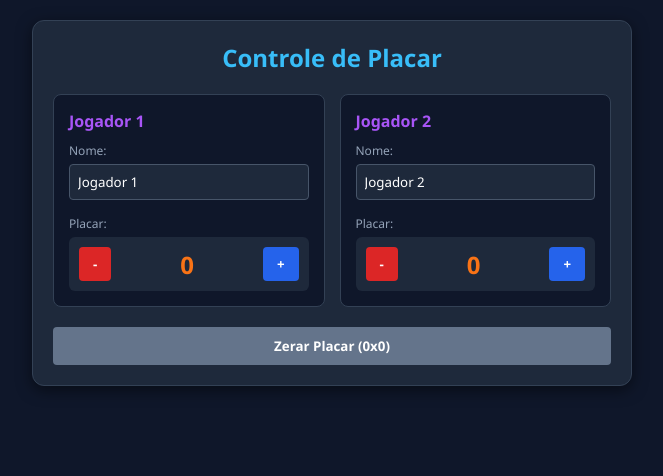
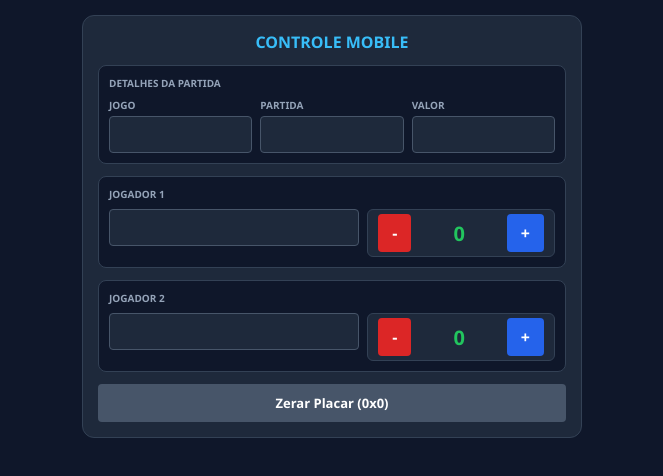
Before and after one commit to sinucabrasileira/home, a plain HTML site: page live/painel.html in a window 1280 px wide. Shown: the whole page, without its empty margins (308-971 px from the left). Drawn offline with nearby package versions, Linux system fonts and the light colour scheme; no server answers.

Commit message:
Update painel.html

```diff
--- a/live/painel.html
+++ b/live/painel.html
@@ -2,163 +2,161 @@
 <html lang="pt-BR">
 <head>
     <meta charset="UTF-8">
-    <title>Painel de Controle - Placar</title>
+    <meta name="viewport" content="width=device-width, initial-scale=1.0">
+    <title>Controle - Placar Celular</title>
+    <script src="/socket.io/socket.io.js"></script>
     <style>
-        * { box-sizing: border-box; margin: 0; padding: 0; font-family: 'Segoe UI', Tahoma, Geneva, Verdana, sans-serif; }
-        body { background: #0f172a; color: #f8fafc; padding: 20px; display: flex; justify-content: center; }
+        * { box-sizing: border-box; margin: 0; padding: 0; font-family: 'Segoe UI', system-ui, sans-serif; }
+        body { background: #0f172a; color: #f8fafc; padding: 15px; display: flex; justify-content: center; }
 
         .container {
-            width: 100%;
-            max-width: 600px;
-            background: #1e293b;
-            padding: 20px;
-            border-radius: 12px;
-            box-shadow: 0 4px 15px rgba(0,0,0,0.5);
-            border: 1px solid #334155;
+            width: 100%; max-width: 500px;
+            background: #1e293b; padding: 15px;
+            border-radius: 12px; border: 1px solid #334155;
+            display: flex; flex-direction: column; gap: 12px;
         }
 
-        h2 { text-align: center; margin-bottom: 20px; color: #38bdf8; }
+        h2 { text-align: center; color: #38bdf8; font-size: 16px; text-transform: uppercase; }
 
-        .row { display: flex; gap: 15px; margin-bottom: 20px; }
-
-        .box {
-            flex: 1;
-            background: #0f172a;
-            padding: 15px;
-            border-radius: 8px;
-            border: 1px solid #334155;
+        .section-box {
+            background: #0f172a; padding: 10px;
+            border-radius: 8px; border: 1px solid #334155;
+            display: flex; flex-direction: column; gap: 8px;
         }
 
-        .box h3 { margin-bottom: 10px; font-size: 16px; color: #a855f7; }
+        .row { display: flex; gap: 8px; }
+        .col { flex: 1; display: flex; flex-direction: column; gap: 4px; }
 
-        label { display: block; font-size: 12px; color: #94a3b8; margin-bottom: 5px; }
-        input[type="text"] {
-            width: 100%;
-            padding: 8px;
-            background: #1e293b;
-            border: 1px solid #475569;
-            color: #fff;
-            border-radius: 4px;
-            margin-bottom: 15px;
+        label { font-size: 10px; color: #94a3b8; font-weight: 600; text-transform: uppercase; }
+        input {
+            background: #1e293b; border: 1px solid #475569;
+            color: #fff; padding: 8px; border-radius: 4px; font-size: 14px; outline: none; width: 100%;
+        }
+        input:focus { border-color: #22c55e; }
+
+        .score-control {
+            display: flex; align-items: center; justify-content: space-between;
+            background: #1e293b; padding: 4px 10px; border-radius: 6px; border: 1px solid #334155;
         }
 
-        .score-control {
-            display: flex;
-            align-items: center;
-            justify-content: space-between;
-            background: #1e293b;
-            padding: 10px;
-            border-radius: 6px;
-        }
-
-        .score-value { font-size: 24px; font-weight: bold; color: #f97316; }
+        .score-num { font-size: 20px; font-weight: bold; color: #22c55e; }
 
         button {
-            background: #2563eb;
-            color: white;
-            border: none;
-            padding: 8px 14px;
-            border-radius: 4px;
-            cursor: pointer;
-            font-weight: bold;
-            transition: background 0.2s;
+            background: #2563eb; color: white; border: none;
+            padding: 8px 14px; border-radius: 4px; cursor: pointer; font-weight: bold; font-size: 16px;
         }
-        button:hover { background: #1d4ed8; }
-        button.btn-minus { background: #dc2626; }
-        button.btn-minus:hover { background: #b91c1c; }
-
-        .footer-controls {
-            display: flex;
-            gap: 10px;
-            margin-top: 10px;
-        }
-        .btn-reset {
-            background: #64748b;
-            width: 100%;
-            padding: 10px;
-        }
-        .btn-reset:hover { background: #475569; }
+        button:active { transform: scale(0.95); }
+        .btn-minus { background: #dc2626; }
+        .btn-reset { background: #475569; width: 100%; padding: 10px; font-size: 13px; }
     </style>
 </head>
 <body>
 
     <div class="container">
-        <h2>Controle de Placar</h2>
+        <h2>Controle Mobile</h2>
 
-        <div class="row">
-            <!-- JOGADOR 1 -->
-            <div class="box">
-                <h3>Jogador 1</h3>
-                <label>Nome:</label>
-                <input type="text" id="input-p1-name" oninput="salvarDados()">
-
-                <label>Placar:</label>
-                <div class="score-control">
-                    <button class="btn-minus" onclick="alterarPontos('p1', -1)">-</button>
-                    <span class="score-value" id="disp-p1-score">0</span>
-                    <button onclick="alterarPontos('p1', 1)">+</button>
+        <!-- Informações Gerais -->
+        <div class="section-box">
+            <label>Detalhes da Partida</label>
+            <div class="row">
+                <div class="col">
+                    <label>Jogo</label>
+                    <input type="text" id="ctrl-jogo" oninput="enviarAlteracao()">
                 </div>
-            </div>
-
-            <!-- JOGADOR 2 -->
-            <div class="box">
-                <h3>Jogador 2</h3>
-                <label>Nome:</label>
-                <input type="text" id="input-p2-name" oninput="salvarDados()">
-
-                <label>Placar:</label>
-                <div class="score-control">
-                    <button class="btn-minus" onclick="alterarPontos('p2', -1)">-</button>
-                    <span class="score-value" id="disp-p2-score">0</span>
-                    <button onclick="alterarPontos('p2', 1)">+</button>
+                <div class="col">
+                    <label>Partida</label>
+                    <input type="text" id="ctrl-partida" oninput="enviarAlteracao()">
+                </div>
+                <div class="col">
+                    <label>Valor</label>
+                    <input type="text" id="ctrl-valor" oninput="enviarAlteracao()">
                 </div>
             </div>
         </div>
 
-        <div class="footer-controls">
-            <button class="btn-reset" onclick="zerarPlacar()">Zerar Placar (0x0)</button>
+        <!-- Jogador 1 -->
+        <div class="section-box">
+            <label>Jogador 1</label>
+            <div class="row">
+                <div class="col" style="flex: 2;">
+                    <input type="text" id="ctrl-p1-name" oninput="enviarAlteracao()">
+                </div>
+                <div class="col" style="flex: 1.5;">
+                    <div class="score-control">
+                        <button class="btn-minus" onclick="mudarPontos('p1', -1)">-</button>
+                        <span class="score-num" id="disp-p1-score">0</span>
+                        <button onclick="mudarPontos('p1', 1)">+</button>
+                    </div>
+                </div>
+            </div>
         </div>
+
+        <!-- Jogador 2 -->
+        <div class="section-box">
+            <label>Jogador 2</label>
+            <div class="row">
+                <div class="col" style="flex: 2;">
+                    <input type="text" id="ctrl-p2-name" oninput="enviarAlteracao()">
+                </div>
+                <div class="col" style="flex: 1.5;">
+                    <div class="score-control">
+                        <button class="btn-minus" onclick="mudarPontos('p2', -1)">-</button>
+                        <span class="score-num" id="disp-p2-score">0</span>
+                        <button onclick="mudarPontos('p2', 1)">+</button>
+                    </div>
+                </div>
+            </div>
+        </div>
+
+        <button class="btn-reset" onclick="zerarPlacar()">Zerar Placar (0x0)</button>
     </div>
 
     <script>
-        let dados = JSON.parse(localStorage.getItem('placar_dados')) || {
-            p1Name: 'Jogador 1', p1Score: 0,
-            p2Name: 'Jogador 2', p2Score: 0
-        };
+        const socket = io();
+        let estadoLocal = {};
 
-        function carregarNaTela() {
-            document.getElementById('input-p1-name').value = dados.p1Name;
-            document.getElementById('disp-p1-score').innerText = dados.p1Score;
-            document.getElementById('input-p2-name').value = dados.p2Name;
-            document.getElementById('disp-p2-score').innerText = dados.p2Score;
+        socket.on('atualizar_placar', (estado) => {
+            estadoLocal = estado;
+            // Só preenche se os inputs não estiverem em foco para não atrapalhar a digitação
+            if (document.activeElement.tagName !== 'INPUT') {
+                document.getElementById('ctrl-p1-name').value = estado.p1Name;
+                document.getElementById('disp-p1-score').innerText = estado.p1Score;
+                document.getElementById('ctrl-p2-name').value = estado.p2Name;
+                document.getElementById('disp-p2-score').innerText = estado.p2Score;
+                document.getElementById('ctrl-jogo').value = estado.jogo;
+                document.getElementById('ctrl-partida').value = estado.partida;
+                document.getElementById('ctrl-valor').value = estado.valor;
+            }
+        });
+
+        function enviarAlteracao() {
+            estadoLocal.p1Name = document.getElementById('ctrl-p1-name').value;
+            estadoLocal.p2Name = document.getElementById('ctrl-p2-name').value;
+            estadoLocal.jogo = document.getElementById('ctrl-jogo').value;
+            estadoLocal.partida = document.getElementById('ctrl-partida').value;
+            estadoLocal.valor = document.getElementById('ctrl-valor').value;
+
+            socket.emit('mudar_dados', estadoLocal);
         }
 
-        function salvarDados() {
-            dados.p1Name = document.getElementById('input-p1-name').value || 'Jogador 1';
-            dados.p2Name = document.getElementById('input-p2-name').value || 'Jogador 2';
-            localStorage.setItem('placar_dados', JSON.stringify(dados));
-        }
-
-        function alterarPontos(jogador, valor) {
+        function mudarPontos(jogador, valor) {
             if (jogador === 'p1') {
-                dados.p1Score = Math.max(0, dados.p1Score + valor);
+                estadoLocal.p1Score = Math.max(0, estadoLocal.p1Score + valor);
             } else {
-                dados.p2Score = Math.max(0, dados.p2Score + valor);
+                estadoLocal.p2Score = Math.max(0, estadoLocal.p2Score + valor);
             }
-            localStorage.setItem('placar_dados', JSON.stringify(dados));
-            carregarNaTela();
+            document.getElementById('disp-p1-score').innerText = estadoLocal.p1Score;
+            document.getElementById('disp-p2-score').innerText = estadoLocal.p2Score;
+            socket.emit('mudar_dados', estadoLocal);
         }
 
         function zerarPlacar() {
-            if (confirm('Deseja realmente zerar o placar?')) {
-                dados.p1Score = 0;
-                dados.p2Score = 0;
-                localStorage.setItem('placar_dados', JSON.stringify(dados));
-                carregarNaTela();
+            if (confirm('Zerar o placar?')) {
+                estadoLocal.p1Score = 0;
+                estadoLocal.p2Score = 0;
+                socket.emit('mudar_dados', estadoLocal);
             }
         }
-
-        carregarNaTela();
     </script>
 </body>
 </html>
```
